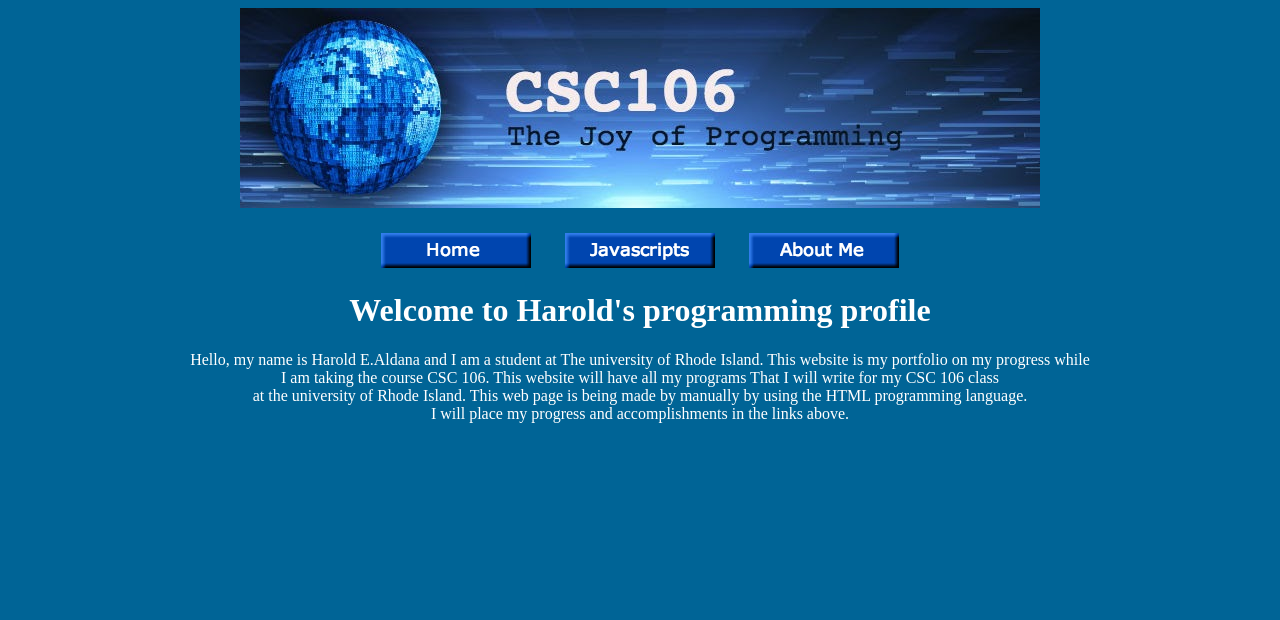
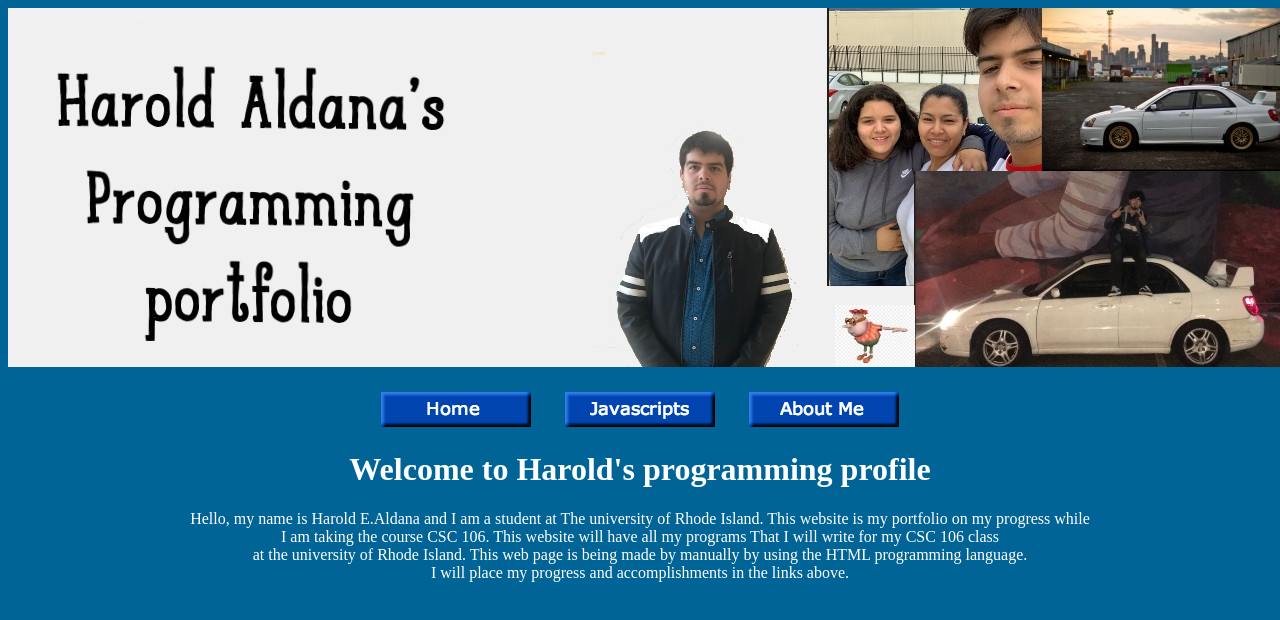
Before and after one commit to HaroldA3102/csc106, a plain HTML site: page index.html in a window 1280 px wide. Drawn offline with Linux system fonts and the light colour scheme.

Commit message:
Update index.html

```diff
--- a/index.html
+++ b/index.html
@@ -7,7 +7,7 @@
     </head>
 
     <body>
-        <center><img src="csc106_banner.jpg"></center> <br>
+        <center><img src="MYBANNER.jpg"></center> <br>
 
 
 
```
